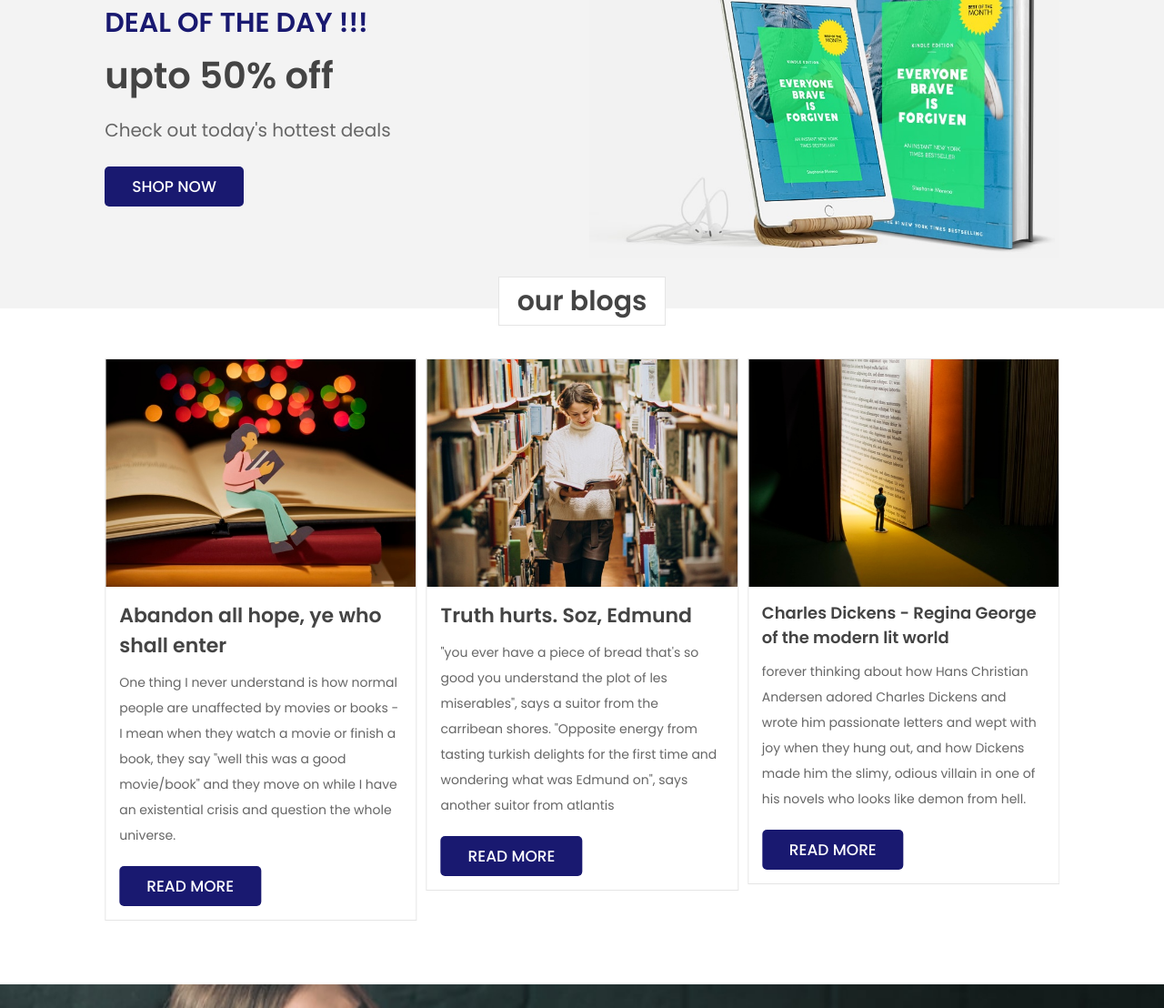
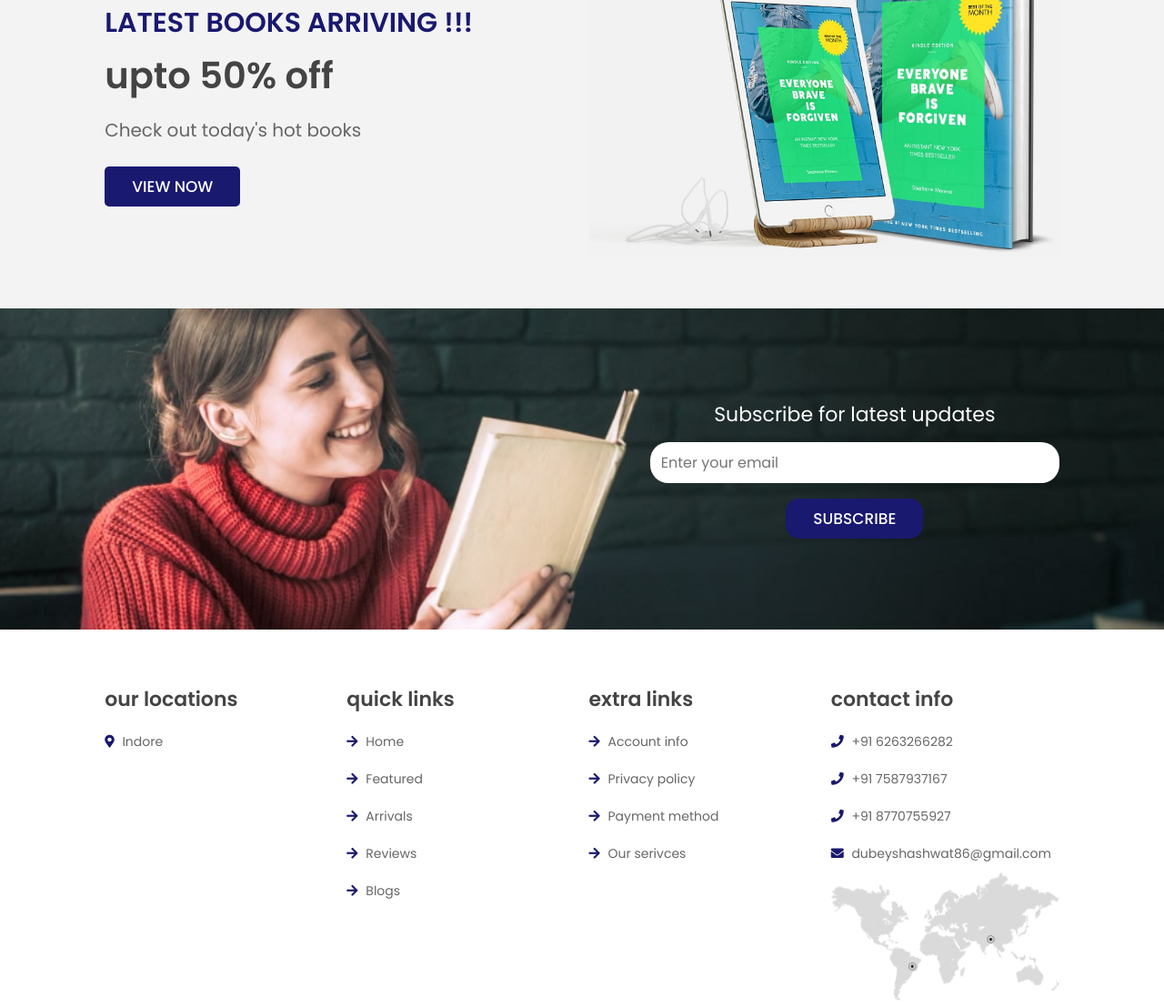
Before and after one commit to SuyashGautam05/E-BOOKS, a plain HTML site: page index.html in a window 1280 px wide. Shown: the part 2386-3494 px from the top of the page at 91% size. Drawn offline with nearby package versions, Linux system fonts and the light colour scheme.

Commit message:
number changed and address changed

```diff
--- a/index.html
+++ b/index.html
@@ -466,10 +466,10 @@
 <section class="deal">
 
     <div class="content">
-        <h3 style="font-size: 300%">DEAL OF THE DAY !!!</h3>
+        <h3 style="font-size: 300%">LATEST BOOKS ARRIVING !!!</h3>
         <h1>upto 50% off</h1>
-        <p style="font-size: 200%">Check out today's hottest deals</p>
-        <a href="#" class="btn">SHOP NOW</a>
+        <p style="font-size: 200%">Check out today's hot books</p>
+        <a href="#" class="btn">VIEW NOW</a>
     </div>
 
     <div class="image">
@@ -483,66 +483,6 @@
 
 
 <!-- blogs section starts  -->
-
-<section class="blogs" id="blogs">
-
-    <h1 style="margin-top: -10vh;" class="heading"> <span>our blogs</span> </h1>
-
-    <div class="swiper blogs-slider">
-
-        <div class="swiper-wrapper">
-
-            <div class="swiper-slide box">
-                <div class="image">
-                    <img src="image/blog-1.jpg" alt="">
-                </div>
-                <div class="content">
-                    <h3>Truth hurts. Soz, Edmund</h3>
-                    <p>"you ever have a piece of bread that's so good you understand the plot of les miserables", says a suitor from the carribean shores. "Opposite energy from tasting turkish delights for the first time and wondering what was Edmund on", says another suitor from atlantis</p>
-                    <a href="#" class="btn">READ MORE</a>
-                </div>
-            </div>
-
-            <div class="swiper-slide box">
-                <div class="image">
-                    <img src="image/blog-2.jpg" alt="">
-                </div>
-                <div class="content">
-                    <h3 style="font-size: 180%">Charles Dickens - Regina George of the modern lit world</h3>
-                    <p> forever thinking about how Hans Christian Andersen adored Charles Dickens and wrote him passionate letters and wept with joy when they hung out, and how Dickens made him the slimy, odious villain in one of his novels who looks like demon from hell.</p>
-                    <a href="#" class="btn">READ MORE</a>
-                </div>
-            </div>
-
-            <div class="swiper-slide box">
-                <div class="image">
-                    <img src="image/blog-3.jpg" alt="">
-                </div>
-                <div class="content">
-                    <h3>Be like Iceland</h3>
-                    <p>In Iceland, books are exchanged on Christmas Eve, then the tradition is to spend the rest of the night reading and eating chocolates. That sounds absolutely dreamy. </p>
-                    <a href="#" class="btn">READ MORE</a>
-                </div>
-            </div>
-
-
-
-            <div class="swiper-slide box">
-                <div class="image">
-                    <img src="image/blog-5.jpg" alt="">
-                </div>
-                <div class="content">
-                    <h3>Abandon all hope, ye who shall enter</h3>
-                    <p>One thing I never understand is how normal people are unaffected by movies or books - I mean when they watch a movie or finish a book, they say "well this was a good movie/book" and they move on while I have an existential crisis and question the whole universe.</p>
-                    <a href="#" class="btn">READ MORE</a>
-                </div>
-            </div>
-
-        </div>
-
-    </div>
-
-</section>
 
 <!-- blogs section ends -->
 <!-- newsletter section starts -->
@@ -566,12 +506,8 @@
 
         <div class="box">
             <h3>our locations</h3>
-            <a href="#"> <i class="fas fa-map-marker-alt"></i> India</a>
-            <a href="#"> <i class="fas fa-map-marker-alt"></i> USA </a>
-            <a href="#"> <i class="fas fa-map-marker-alt"></i> UK</a>
-            <a href="#"> <i class="fas fa-map-marker-alt"></i> Russia </a>
-            <a href="#"> <i class="fas fa-map-marker-alt"></i> Australia</a>
-            <a href="#"> <i class="fas fa-map-marker-alt"></i> Japan </a>
+            <a href="#"> <i class="fas fa-map-marker-alt"></i> Indore</a>
+
         </div>
 
         <div class="box">
@@ -593,9 +529,10 @@
 
         <div class="box">
             <h3>contact info</h3>
-            <a href="#"> <i class="fas fa-phone"></i> +123-456-7890 </a>
-            <a href="#"> <i class="fas fa-phone"></i> +111-222-3333 </a>
-            <a href="#"> <i class="fas fa-envelope"></i> barda@gmail.com</a>
+            <a href="#"> <i class="fas fa-phone"></i> +91 6263266282 </a>
+            <a href="#"> <i class="fas fa-phone"></i> +91 7587937167 </a>
+            <a href="#"> <i class="fas fa-phone"></i> +91 8770755927 </a>
+            <a href="#"> <i class="fas fa-envelope"></i> dubeyshashwat86@gmail.com</a>
             <img src="image/worldmap.png" class="map" alt="">
         </div>
 
```
